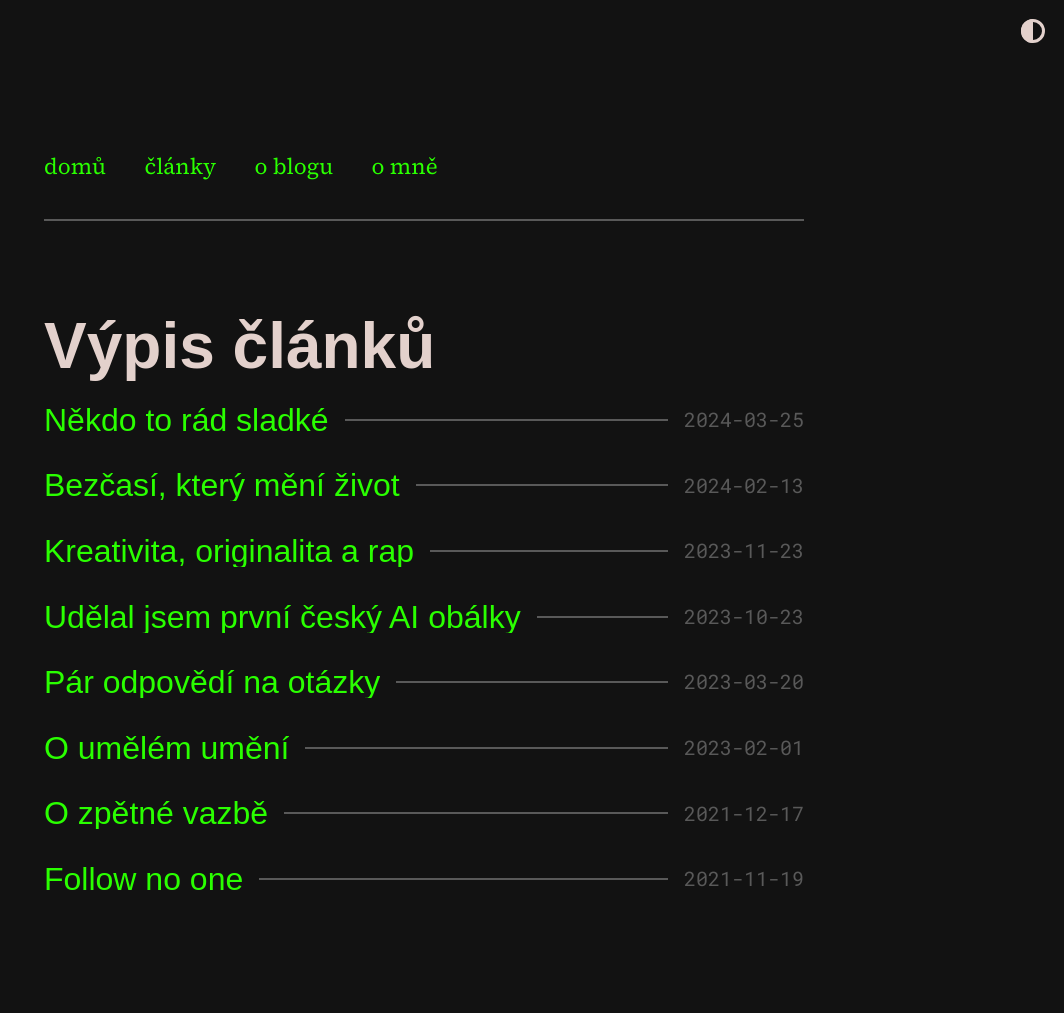
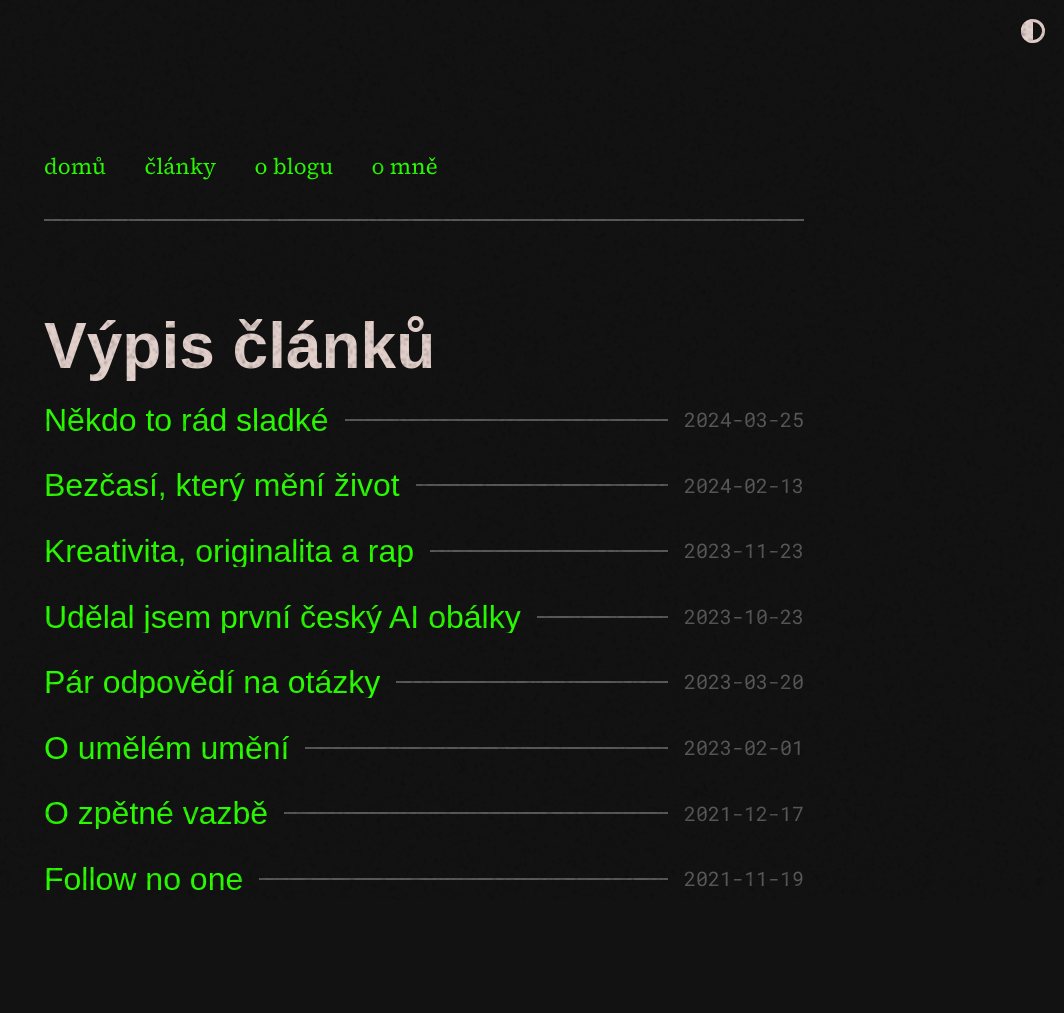
Before and after one commit to scherrer-txt/bts, a Jekyll site: the page built from vypis.html, in a window 1280 px wide. Shown: the whole page, without its empty margins (216-1280 px from the left). Built offline with Jekyll 4.4.1, drawn with Linux system fonts in a browser that asks for light colours; some web fonts are replaced.

Commit message:
Update default.html

```diff
--- a/_layouts/default.html
+++ b/_layouts/default.html
@@ -2,7 +2,7 @@
 <html lang="{{ page.lang | default: "en" }}" class="html" data-theme="{{ site.theme_config.appearance | default: "auto" }}">
         {%- include head.html -%}
   <body>
-
+<div class="overlay"></div>
     <main class="page-content" aria-label="Content">
       <div class="w">
         {{ content }}
```
